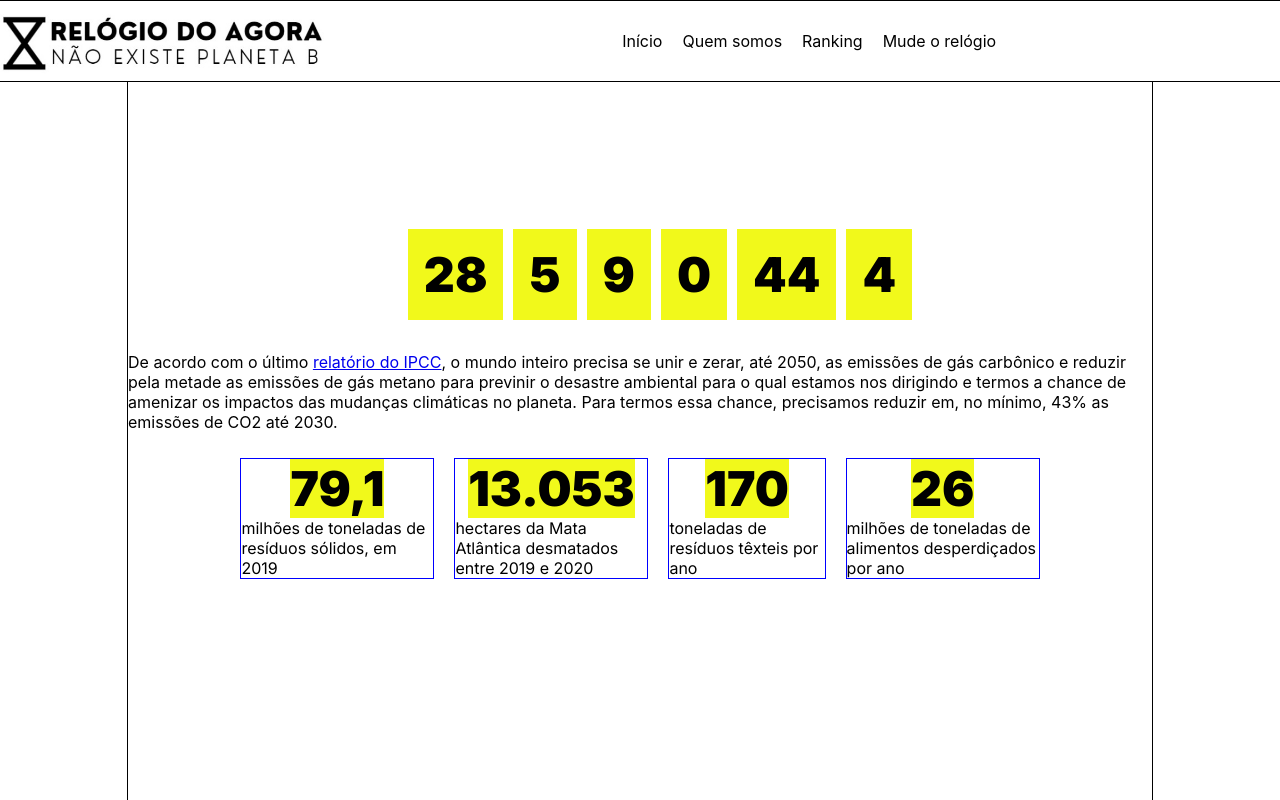
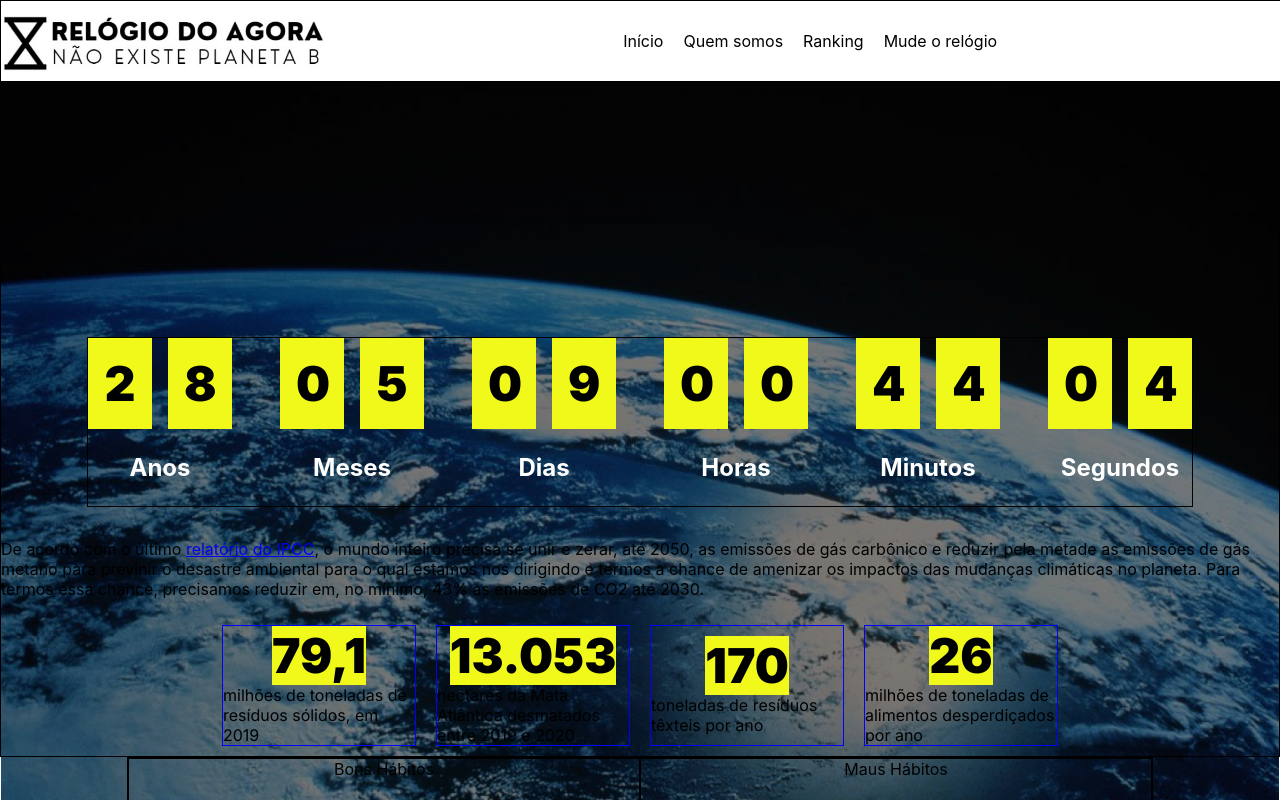
Before and after one commit to smcarolina/relogoio-do-agora, a React (Create React App) app in the folder relogio-do-agora/: page / in a window 1280 px wide. Shown: the top 800 px of the page. Built offline with nearby package versions, Linux system fonts and the light colour scheme.

Commit message:
feat: update

```diff
--- a/relogio-do-agora/src/components/Countdown/Clock.js
+++ b/relogio-do-agora/src/components/Countdown/Clock.js
@@ -1,23 +1,45 @@
-import React from 'react';
-import Banner from '../Banner/Banner';
-import Timer from './script';
-import { ClockContainer, List } from './style';
+import React from "react";
+import bannerImageSource from "../../assets/img/banner.png";
+import Banner from "../Banner/Banner";
+import Timer from "./script";
+import { BannerContainer, ClockContainer, List } from "./style";
 
 const Clock = () => {
-    return <ClockContainer>
-        {/* <Title>Relogio do Amanhã</Title> */}
+  return (
+    <ClockContainer>
+      {/* <Title>Relogio do Amanhã</Title> */}
 
-        <List>
-            <Timer />
-        </List>
+      <BannerContainer
+        src={bannerImageSource}
+        alt="Banner mostrando uma foto do planeta terra"
+      />
 
-        <p>De acordo com o último <a target={"_blank"} href="https://www.ipcc.ch/site/assets/uploads/2019/07/SPM-Portuguese-version.pdf">relatório do IPCC</a>, o mundo inteiro precisa se unir e zerar, até 2050, as emissões de gás carbônico e reduzir pela metade as emissões de gás metano para previnir o desastre ambiental para o qual estamos nos dirigindo e termos a chance de amenizar os impactos das mudanças climáticas no planeta. Para termos essa chance, precisamos reduzir em, no mínimo, 43% as emissões de CO2 até 2030.</p>
-        <Banner/>
-        {/* <p>De acordo com o último <a target={"_blank"} href="https://www.ipcc.ch/site/assets/uploads/2019/07/SPM-Portuguese-version.pdf">relatório do IPCC</a>, o mundo inteiro precisa se unir e zerar, até 2050, as emissões de gás carbônico e reduzir pela metade as emissões de gás metano para previnir o desastre ambiental para o qual estamos nos dirigindo e termos a chance de amenizar os impactos das mudanças climáticas no planeta. Para termos essa chance, precisamos reduzir em, no mínimo, 43% as emissões de CO2 até 2030.</p>
+      <List>
+        <Timer />
+      </List>
+
+      <p>
+        De acordo com o último{" "}
+        <a
+          target={"_blank"}
+          href="https://www.ipcc.ch/site/assets/uploads/2019/07/SPM-Portuguese-version.pdf"
+        >
+          relatório do IPCC
+        </a>
+        , o mundo inteiro precisa se unir e zerar, até 2050, as emissões de gás
+        carbônico e reduzir pela metade as emissões de gás metano para previnir
+        o desastre ambiental para o qual estamos nos dirigindo e termos a chance
+        de amenizar os impactos das mudanças climáticas no planeta. Para termos
+        essa chance, precisamos reduzir em, no mínimo, 43% as emissões de CO2
+        até 2030.
+      </p>
+      <Banner />
+      {/* <p>De acordo com o último <a target={"_blank"} href="https://www.ipcc.ch/site/assets/uploads/2019/07/SPM-Portuguese-version.pdf">relatório do IPCC</a>, o mundo inteiro precisa se unir e zerar, até 2050, as emissões de gás carbônico e reduzir pela metade as emissões de gás metano para previnir o desastre ambiental para o qual estamos nos dirigindo e termos a chance de amenizar os impactos das mudanças climáticas no planeta. Para termos essa chance, precisamos reduzir em, no mínimo, 43% as emissões de CO2 até 2030.</p>
         <p>O Relógio do Agora marca quanto tempo temos para agir e salvar nosso lar.</p>
         <p>Esse é um esforço coletivo, que depende não só da população, mas, principalmente de políticas públicas e ações da iniciativa privada. A curto prazo, a preservação ambiental não interessa ao mercado financeiro, e é vista como gasto. Mas o preço cobrado no futuro pela falta de ações hoje será catastrófico.</p>
         <p>Descubra aqui formas de contribuir e ajudar a preservar o planeta!</p> */}
     </ClockContainer>
-}
+  );
+};
 
 export default Clock;
--- a/relogio-do-agora/src/components/Countdown/script.js
+++ b/relogio-do-agora/src/components/Countdown/script.js
@@ -1,25 +1,53 @@
 import { useEffect, useMemo, useState } from "react";
-import Countdown from './countdown';
-import { Item } from "./style";
+import Countdown from "./countdown";
+import { Item, TimeSlot, TimeSlotLabel } from "./style";
 
-const FINAL_DATE = "13 May 2050 20:00:00 GMT-0300"
-const finalDateObject = new Date(FINAL_DATE)
+const FINAL_DATE = "13 May 2050 20:00:00 GMT-0300";
+const finalDateInstance = new Date(FINAL_DATE);
 
-const ONE_SECOND = 1000 // in ms
+const ONE_SECOND = 1000; // in ms
 
-export default function Timer () {
-    const [timer, setTimer] = useState(finalDateObject.getTime())
+const COUNTDOWN_LABELS = [
+  "Anos",
+  "Meses",
+  "Dias",
+  "Horas",
+  "Minutos",
+  "Segundos",
+];
 
-    const countdown = useMemo(() => {
-        const timerConverted2Date = new Date(timer)
-        return new Countdown(timerConverted2Date)
-    }, [timer])
+export default function Timer() {
+  const [timer, setTimer] = useState(finalDateInstance.getTime());
 
-    useEffect(() => {
-        setInterval(() => {
-            setTimer((currTime) => currTime - 1)
-        }, ONE_SECOND)
-    }, [])
+  const countdown = useMemo(() => {
+    const timerConverted2Date = new Date(timer);
+    const countdownInstance = new Countdown(timerConverted2Date);
+    return countdownInstance.total.map((value, index) => {
+      const valueConverted2Array = value.toString().split("");
+      return {
+        label: COUNTDOWN_LABELS[index],
+        time:
+          valueConverted2Array.length === 1
+            ? ["0", valueConverted2Array[0]]
+            : valueConverted2Array,
+      };
+    });
+  }, [timer]);
 
-    return countdown.total.map((value, index) => <Item key={index}>{value}</Item>)
+  useEffect(() => {
+    setInterval(() => {
+      setTimer((currTime) => currTime - 1);
+    }, ONE_SECOND);
+  }, []);
+
+  return countdown.map((slot, index1) => (
+    <li key={index1}>
+      <TimeSlot>
+        {slot.time.map((value, index2) => (
+          <Item key={index2}>{value}</Item>
+        ))}
+      </TimeSlot>
+      <TimeSlotLabel>{slot.label}</TimeSlotLabel>
+    </li>
+  ));
 }
--- a/relogio-do-agora/src/components/Countdown/style.js
+++ b/relogio-do-agora/src/components/Countdown/style.js
@@ -1,34 +1,55 @@
-import styled from 'styled-components'
+import styled from "styled-components";
 
 export const ClockContainer = styled.div`
   display: flex;
   flex-direction: column;
   justify-content: center;
   align-items: center;
-    width: 80%;
-    height: 100vh;
+  margin-top: 10vh;
   border: 1px solid black;
-`
+  position: relative;
+`;
 export const Title = styled.h1`
   /* color: #00ff00; */
-`
+`;
+
+export const BannerContainer = styled.img`
+  position: absolute;
+  width: 100%;
+  top: 0;
+  left: 0;
+  z-index: -1;
+  filter: brightness(50%);
+`;
 
 export const List = styled.ul`
   display: flex;
-/* flex-c: repeat(auto-fit, minmax(280px, 480px)); */
   justify-content: center;
-gap: 10px;
-/* padding: 10px; */
-`
+  gap: 3rem;
+  margin-top: 20%;
+  padding: 0;
+  border: solid 1px;
+  text-align: center;
+`;
 
-export const Item = styled.li`
+export const TimeSlot = styled.div`
+  display: flex;
+  gap: 1rem;
+`;
+
+export const TimeSlotLabel = styled.p`
+  font-size: 1.5rem;
+  font-weight: bold;
+  color: white;
+`;
+
+export const Item = styled.div`
   list-style: none;
-font-family: 'Inter', 'Times New Roman', Times, serif;
+  font-family: "Inter", "Times New Roman", Times, serif;
   font-size: 3rem;
   font-weight: bold;
   padding: 1rem;
-color:#000;
-background: #f1f91b ;
-
-text-align: center;
-`
+  color: #000;
+  background: #f1f91b;
+  width: 2rem;
+`;
--- a/relogio-do-agora/src/components/Header/style.js
+++ b/relogio-do-agora/src/components/Header/style.js
@@ -1,4 +1,4 @@
-import styled from 'styled-components'
+import styled from "styled-components";
 
 export const HeaderContainer = styled.header`
   width: 100%;
@@ -6,13 +6,16 @@ export const HeaderContainer = styled.header`
   display: flex;
   border: 1px solid black;
   position: fixed;
+  top: 0;
+  left: 0;
   background-color: white;
-`
+  z-index: 1;
+`;
 
 export const Logo = styled.img`
   height: 100%;
   /* margin-left: 20px; */
-`
+`;
 
 export const Nav = styled.nav`
   width: 100%;
@@ -21,11 +24,10 @@ export const Nav = styled.nav`
   display: flex;
   justify-content: center;
   align-items: center;
-`
+`;
 
 export const Link = styled.a`
   text-decoration: none;
   margin: 10px;
   color: #000;
-
-`
+`;
--- a/relogio-do-agora/src/index.css
+++ b/relogio-do-agora/src/index.css
@@ -12,3 +12,7 @@ code {
   font-family: source-code-pro, Menlo, Monaco, Consolas, 'Courier New',
     monospace;
 }
+
+li {
+  list-style: none;
+}
```
Also changed, not shown: relogio-do-agora/src/assets/img/banner.png (added). Lines whose indentation alone changed are shown as unchanged.
